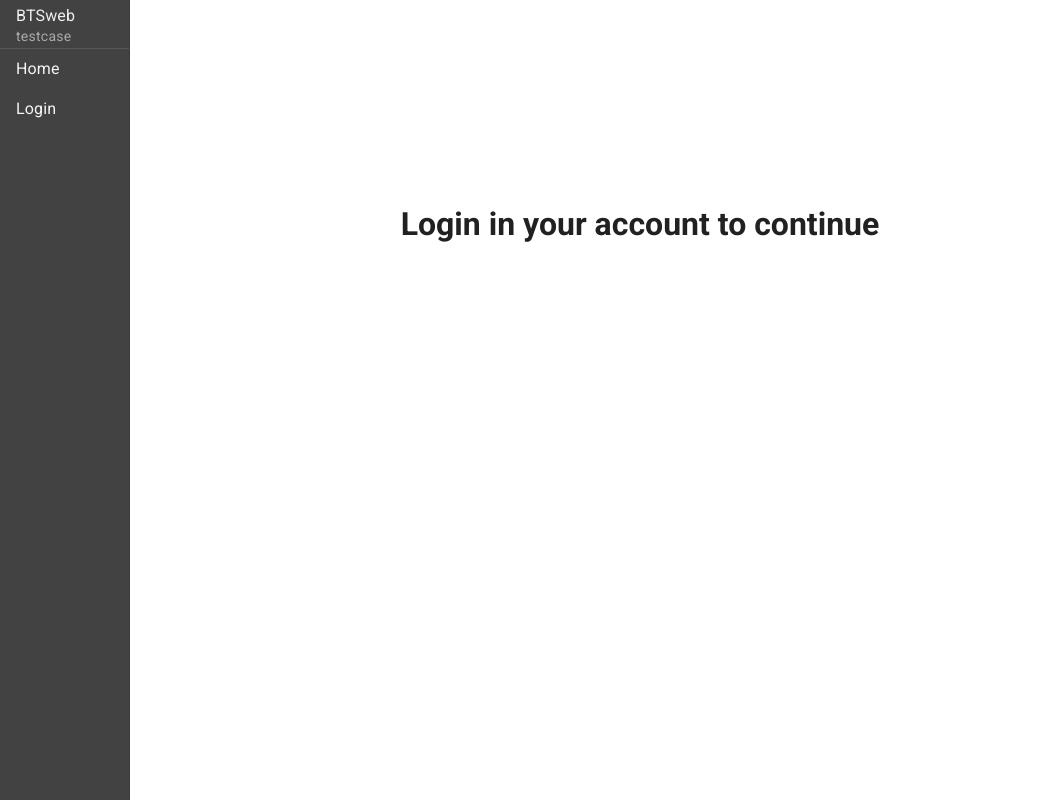
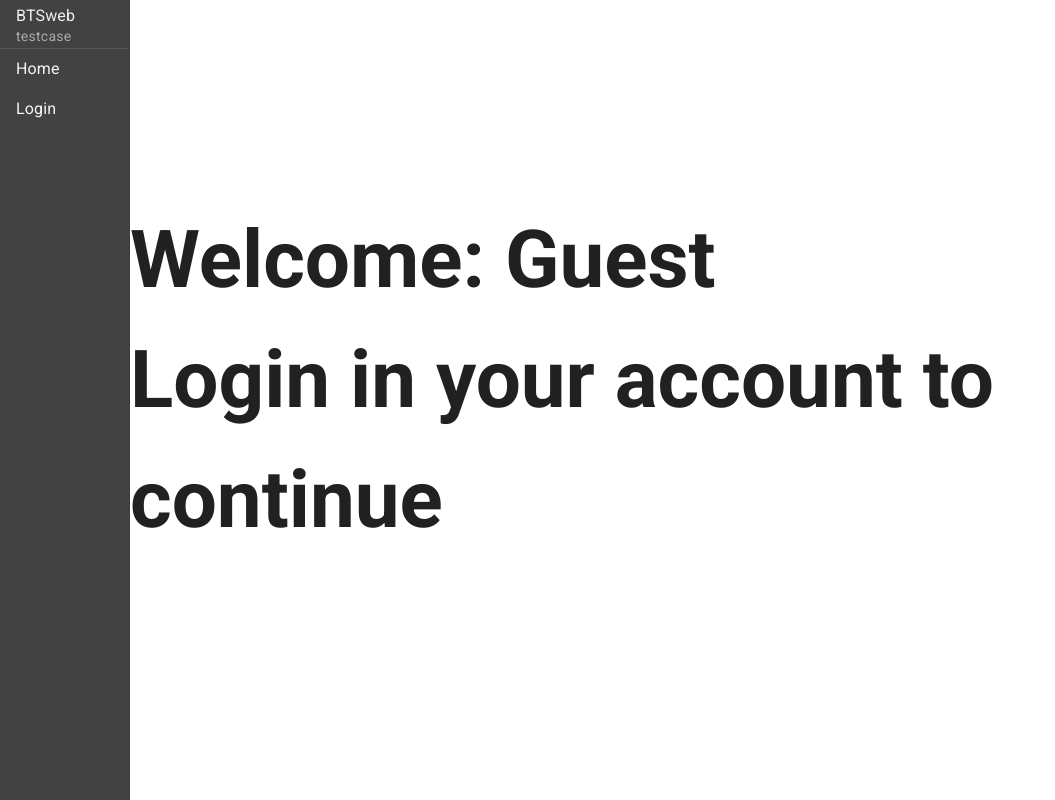
Before and after one commit to Smil1ck/BTSweb, a Vue app: page / in a window 1280 px wide. Shown: the whole page, without its empty margins (0-1055 px from the left). Built offline with nearby package versions, Linux system fonts and the light colour scheme.

Commit message:
+wellcome page with current user name

```diff
--- a/views/WelcomePage.vue
+++ b/views/WelcomePage.vue
@@ -1,5 +1,19 @@
 <template>
-  <h1 class="d-flex justify-center" style="margin-top: 200px">
-    Login in your account to continue
-  </h1>
+  <div
+    class="d-flex justify-center"
+    style="margin-top: 200px; margin-left: 130px; font-size: 40px"
+  >
+    <h1 v-if="!isAuth">
+      Welcome: {{ user }}<br />Login in your account to continue
+    </h1>
+    <h1 v-else>Welcome: {{ user }}<br />Have a nice day</h1>
+  </div>
 </template>
+
+<script setup>
+import { ref } from "vue";
+import { useUserStore } from "@/stores/user";
+const userStore = useUserStore();
+const user = ref(userStore.getUserName);
+const isAuth = ref(userStore.isLoged);
+</script>
```
